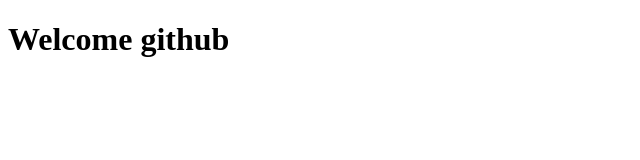
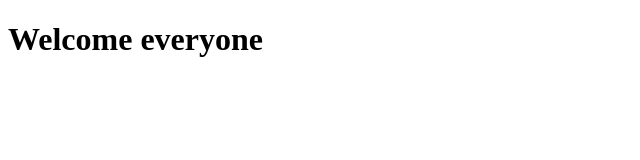
Before and after one commit to RJ-joel/lab1, a plain HTML site: page index.html in a window 1280 px wide. Shown: the whole page, without its empty margins (0-640 px from the left). Drawn offline with Linux system fonts and the light colour scheme.

Commit message:
Updated index.html with success message

```diff
--- a/index.html
+++ b/index.html
@@ -4,7 +4,7 @@
     <meta charset="UTF-8">
     <meta name="viewport" content="width=device-width, initial-scale=1.0">
     <title>Document</title>
-    <h1>Welcome github</h1>
+    <h1>Welcome everyone</h1>
 </head>
 <body>
 
```
Also changed, not shown: a.txt (added).
